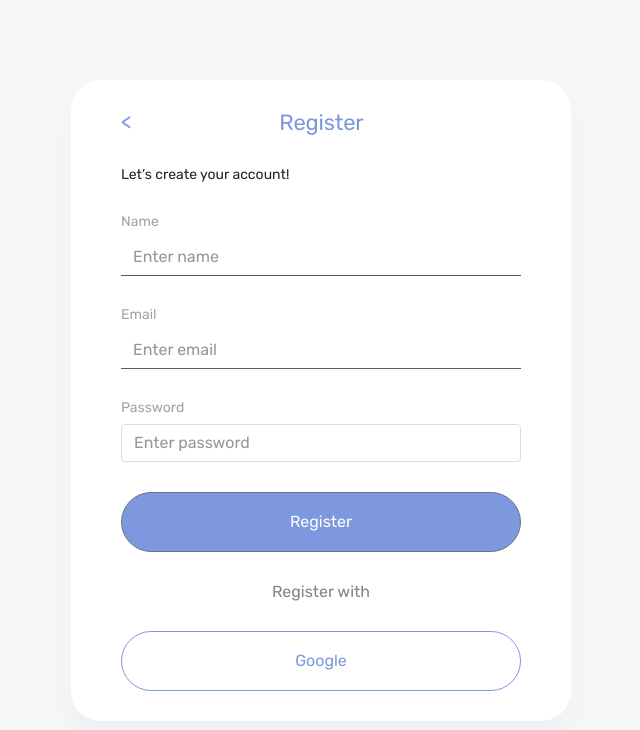
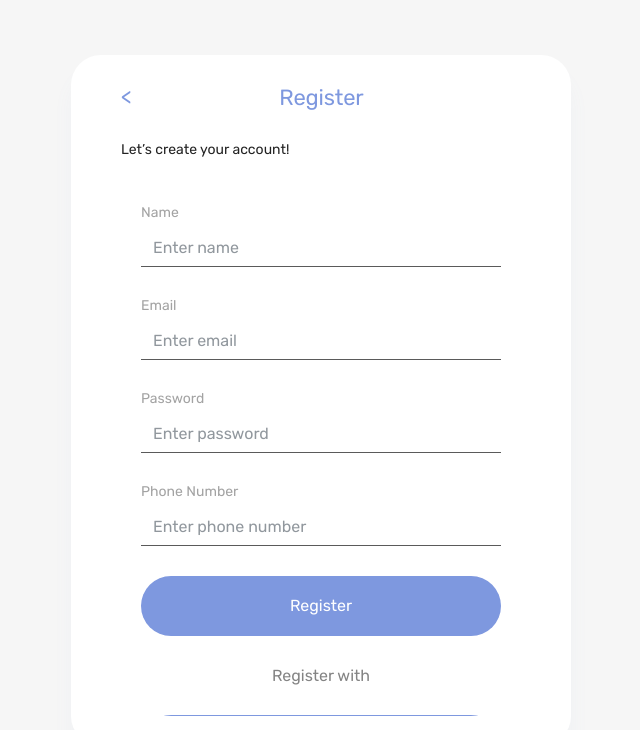
Before and after one commit to nurf21/TellK-Frontend, a Vue app: page /register in a window 1280 px wide. Shown: the top 730 px of the page, without its empty margins (319-959 px from the left). Built offline with nearby package versions, Linux system fonts and the light colour scheme; what vue-browser-geolocation would draw is missing.

Commit message:
:sparkles: New feature: Register

```diff
--- a/package.json
+++ b/package.json
@@ -17,7 +17,8 @@
     "vue-browser-geolocation": "^1.8.0",
     "vue-router": "^3.2.0",
     "vue2-google-maps": "^0.10.7",
-    "vuex": "^3.4.0"
+    "vuex": "^3.4.0",
+    "vuex-persistedstate": "^3.1.0"
   },
   "devDependencies": {
     "@vue/cli-plugin-babel": "~4.5.0",
--- a/src/App.vue
+++ b/src/App.vue
@@ -3,3 +3,20 @@
     <router-view />
   </div>
 </template>
+
+<script>
+import { mapActions } from 'vuex'
+
+export default {
+  name: 'App',
+  methods: {
+    ...mapActions(['interceptorRequest', 'interceptorResponse'])
+  },
+  created() {
+    this.interceptorRequest()
+    this.interceptorResponse()
+  }
+}
+</script>
+
+<style scoped src="./assets/css/style.css"></style>
--- a/src/assets/css/style.css
+++ b/src/assets/css/style.css
@@ -37,7 +37,6 @@
 
 .login-c {
   width: 500px;
-  height: 100%;
   background: #ffffff;
   box-shadow: 0px 20px 20px rgba(126, 152, 223, 0.05);
   border-radius: 30px;
@@ -53,6 +52,12 @@
   margin-bottom: 30px;
 }
 
+.login-c form {
+  max-height: 542px;
+  overflow-y: auto;
+  padding: 0 20px;
+}
+
 .welcome {
   font-size: 14px;
   line-height: 17px;
@@ -61,7 +66,8 @@
 
 #input-group-1,
 #input-group-2,
-#input-group-3 {
+#input-group-3,
+#input-group-4 {
   font-size: 14px;
   line-height: 17px;
   color: #848484;
@@ -70,7 +76,9 @@
 }
 
 #input-1,
-#input-2 {
+#input-2,
+#input-3,
+#input-4 {
   border: none;
   border-bottom: 1px solid #232323;
   border-radius: 0px;
@@ -89,6 +97,7 @@
   height: 60px;
   background: #7e98df;
   border-radius: 70px;
+  border: none;
 }
 
 .login-btn:hover {
--- /dev/null
+++ b/src/components/Soon.vue
@@ -0,0 +1,5 @@
+<template>
+  <b-modal id="soon" centered hide-header hide-footer>
+    <p class="my-4 text-center">Cooming Soon!</p>
+  </b-modal>
+</template>
--- a/src/router/index.js
+++ b/src/router/index.js
@@ -4,6 +4,7 @@ import Home from '../views/Home.vue'
 import Login from '@/views/Login.vue'
 import Register from '@/views/Register.vue'
 import Forgot from '@/views/Forgot.vue'
+import store from '../store'
 
 Vue.use(VueRouter)
 
@@ -11,22 +12,26 @@ const routes = [
   {
     path: '/',
     name: 'Home',
-    component: Home
+    component: Home,
+    meta: { requiresAuth: true }
   },
   {
     path: '/login',
     name: 'Login',
-    component: Login
+    component: Login,
+    meta: { requiresVisitor: true }
   },
   {
     path: '/register',
     name: 'Register',
-    component: Register
+    component: Register,
+    meta: { requiresVisitor: true }
   },
   {
     path: '/forgot',
     name: 'Forgot',
-    component: Forgot
+    component: Forgot,
+    meta: { requiresVisitor: true }
   }
 ]
 
@@ -36,4 +41,28 @@ const router = new VueRouter({
   routes
 })
 
+router.beforeEach((to, from, next) => {
+  if (to.matched.some(record => record.meta.requiresAuth)) {
+    // this route requires auth, check if logged in
+    // if not, redirect to login page.
+    if (!store.getters.isLogin) {
+      next({
+        path: '/login'
+      })
+    } else {
+      next()
+    }
+  } else if (to.matched.some(record => record.meta.requiresVisitor)) {
+    if (store.getters.isLogin) {
+      next({
+        path: '/'
+      })
+    } else {
+      next()
+    }
+  } else {
+    next() // make sure to always call next()!
+  }
+})
+
 export default router
--- a/src/store/index.js
+++ b/src/store/index.js
@@ -1,5 +1,7 @@
 import Vue from 'vue'
 import Vuex from 'vuex'
+import createPersistedState from 'vuex-persistedstate'
+import Auth from './modules/auth'
 
 Vue.use(Vuex)
 
@@ -7,5 +9,13 @@ export default new Vuex.Store({
   state: {},
   mutations: {},
   actions: {},
-  modules: {}
+  modules: {
+    Auth
+  },
+  plugins: [
+    createPersistedState({
+      path: ['Auth.user'],
+      storage: window.sessionStorage
+    })
+  ]
 })
--- /dev/null
+++ b/src/store/modules/auth.js
@@ -0,0 +1,95 @@
+import axios from 'axios'
+import router from '../../router'
+
+export default {
+  state: {
+    user: {},
+    token: localStorage.getItem('token') || null
+  },
+  mutations: {
+    setUser(state, payload) {
+      state.user = payload
+      state.token = payload.token
+    },
+    delUser(state) {
+      state.user = {}
+      state.token = null
+    }
+  },
+  actions: {
+    login(context, payload) {
+      return new Promise((resolve, reject) => {
+        axios
+          .post(`${process.env.VUE_APP_BASE_URL}/user/login`, payload)
+          .then(response => {
+            context.commit('setUser', response.data.data)
+            localStorage.setItem('token', response.data.data.token)
+            resolve(response.data)
+          })
+          .catch(error => {
+            reject(error.response)
+          })
+      })
+    },
+    logout(context) {
+      localStorage.removeItem('token')
+      sessionStorage.clear()
+      context.commit('delUser')
+      router.push('/login')
+    },
+    register(context, payload) {
+      return new Promise((resolve, reject) => {
+        axios
+          .post(`${process.env.VUE_APP_BASE_URL}/user/register`, payload)
+          .then(response => {
+            resolve(response.data)
+          })
+          .catch(error => {
+            reject(error.response)
+          })
+      })
+    },
+    interceptorRequest(context) {
+      axios.interceptors.request.use(
+        function(config) {
+          config.headers.Authorization = `Bearer ${context.state.token}`
+          return config
+        },
+        function(error) {
+          return Promise.reject(error)
+        }
+      )
+    },
+    interceptorResponse(context) {
+      axios.interceptors.response.use(
+        function(response) {
+          return response
+        },
+        function(error) {
+          if (error.response.status === 403) {
+            if (
+              error.response.data.msg === 'invalid token' ||
+              error.response.data.msg === 'invalid signature'
+            ) {
+              localStorage.removeItem('token')
+              context.commit('delUser')
+              router.push('/login')
+              alert(error.response.data.msg)
+            } else if (error.response.data.msg === 'jwt expired') {
+              localStorage.removeItem('token')
+              context.commit('delUser')
+              router.push('/login')
+              alert(error.response.data.msg)
+            }
+          }
+          return Promise.reject(error)
+        }
+      )
+    }
+  },
+  getters: {
+    isLogin(state) {
+      return state.token !== null
+    }
+  }
+}
--- a/src/views/Forgot.vue
+++ b/src/views/Forgot.vue
@@ -2,7 +2,11 @@
   <div class="login">
     <b-container class="login-c">
       <b-row>
-        <b-col cols="1"><h1>&lt;</h1></b-col>
+        <b-col cols="1">
+          <router-link to="/">
+            <h1>&lt;</h1>
+          </router-link>
+        </b-col>
         <b-col cols="11" style="padding-right: 50px">
           <h1>Forgot Password</h1>
         </b-col>
--- a/src/views/Login.vue
+++ b/src/views/Login.vue
@@ -22,12 +22,17 @@
           ></b-form-input>
         </b-form-group>
 
-        <p class="forgot">Forgot password?</p>
+        <router-link to="/forgot">
+          <p class="forgot">Forgot password?</p>
+        </router-link>
 
         <b-button type="submit" class="login-btn">Login</b-button>
         <p class="alt-login">Login with</p>
         <b-button class="google-btn">Google</b-button>
-        <p class="sign-up">Don't have an account? <span>Sign Up</span></p>
+        <p class="sign-up">
+          Don't have an account?
+          <router-link to="/register"><span>Sign Up</span></router-link>
+        </p>
       </b-form>
     </b-container>
   </div>
--- a/src/views/Register.vue
+++ b/src/views/Register.vue
@@ -1,15 +1,28 @@
 <template>
   <div class="login">
     <b-container class="login-c">
-      <b-row>
-        <b-col cols="1"><h1>&lt;</h1></b-col>
+      <b-row v-if="!isSuccess">
+        <b-col cols="1">
+          <router-link to="/">
+            <h1>&lt;</h1>
+          </router-link>
+        </b-col>
         <b-col cols="11" style="padding-right: 50px"><h1>Register</h1></b-col>
       </b-row>
-      <p class="welcome">Let’s create your account!</p>
-      <b-form @submit.prevent="onSubmit">
+      <p class="welcome" v-if="!isSuccess">Let’s create your account!</p>
+      <p class="sign-up" v-if="isSuccess">
+        Your account is created successfully. <br />
+        Click
+        <router-link to="/">
+          <span>here</span>
+        </router-link>
+        to login.
+      </p>
+      <b-form @submit.prevent="onSubmit()" v-if="!isSuccess">
         <b-form-group id="input-group-1" label="Name" label-for="input-1">
           <b-form-input
             id="input-1"
+            v-model="form.user_name"
             required
             placeholder="Enter name"
           ></b-form-input>
@@ -18,6 +31,7 @@
         <b-form-group id="input-group-2" label="Email" label-for="input-2">
           <b-form-input
             id="input-2"
+            v-model="form.user_email"
             type="email"
             required
             placeholder="Enter email"
@@ -27,23 +41,73 @@
         <b-form-group id="input-group-3" label="Password" label-for="input-3">
           <b-form-input
             id="input-3"
+            v-model="form.user_password"
             type="password"
             required
             placeholder="Enter password"
           ></b-form-input>
         </b-form-group>
 
+        <b-form-group
+          id="input-group-4"
+          label="Phone Number"
+          label-for="input-4"
+        >
+          <b-form-input
+            id="input-4"
+            v-model="form.user_phone"
+            required
+            placeholder="Enter phone number"
+          ></b-form-input>
+        </b-form-group>
+
         <b-button type="submit" class="login-btn">Register</b-button>
         <p class="alt-login">Register with</p>
-        <b-button class="google-btn">Google</b-button>
+        <b-button class="google-btn" v-b-modal.soon>Google</b-button>
       </b-form>
+      <Soon />
     </b-container>
   </div>
 </template>
 
 <script>
+import Soon from '../components/Soon'
+import { mapActions } from 'vuex'
+
 export default {
-  name: 'Register'
+  name: 'Register',
+  components: {
+    Soon
+  },
+  data() {
+    return {
+      form: {},
+      isSuccess: false
+    }
+  },
+  methods: {
+    ...mapActions(['register']),
+    makeToast(variant, title, msg) {
+      this.$bvToast.toast(msg, {
+        title: title,
+        variant: variant,
+        solid: true
+      })
+    },
+    onSubmit() {
+      this.register(this.form)
+        .then(response => {
+          this.isSuccess = true
+          this.makeToast('success', 'Success', response.data.msg)
+        })
+        .catch(error => {
+          this.makeToast('danger', 'Error', error.data.msg)
+        })
+    }
+  },
+  created() {
+    this.isSuccess = false
+  }
 }
 </script>
 
```
Also changed, not shown: 2 other files (tests, documents, lock files or other folders).
